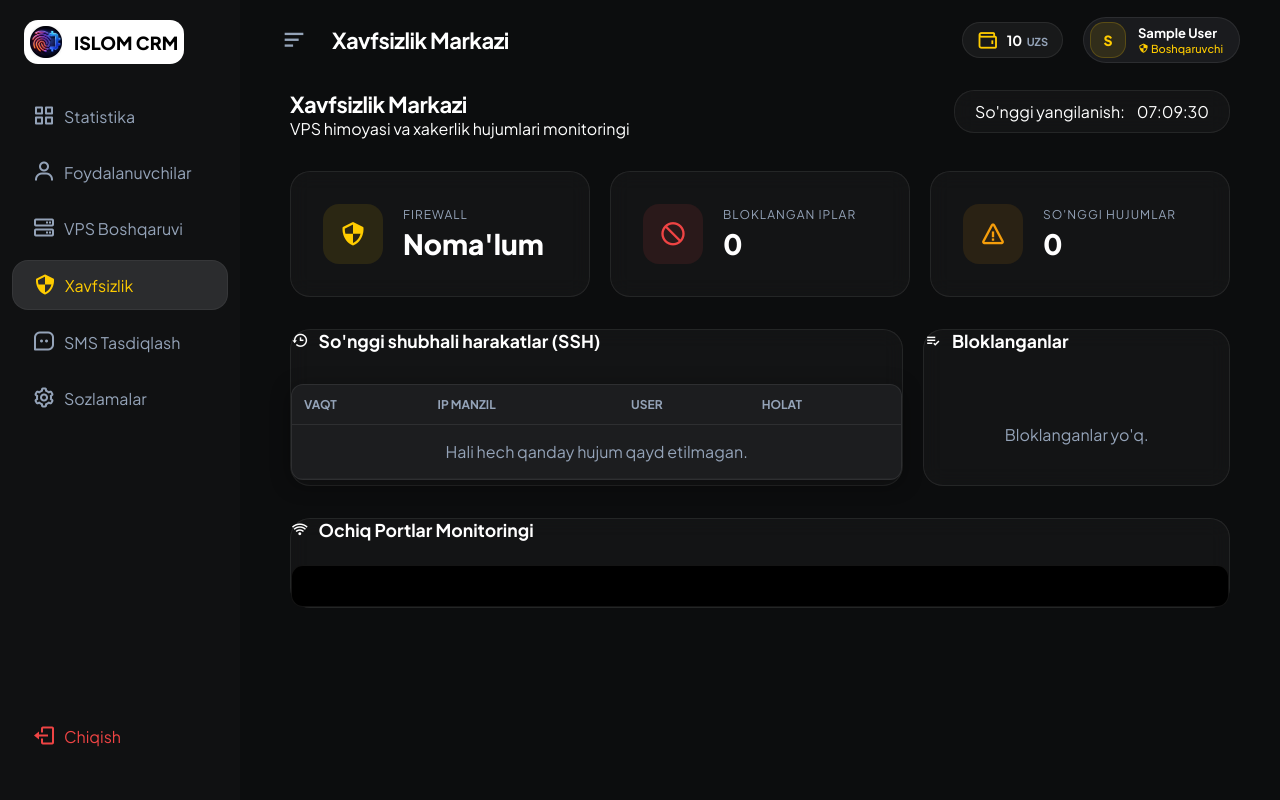
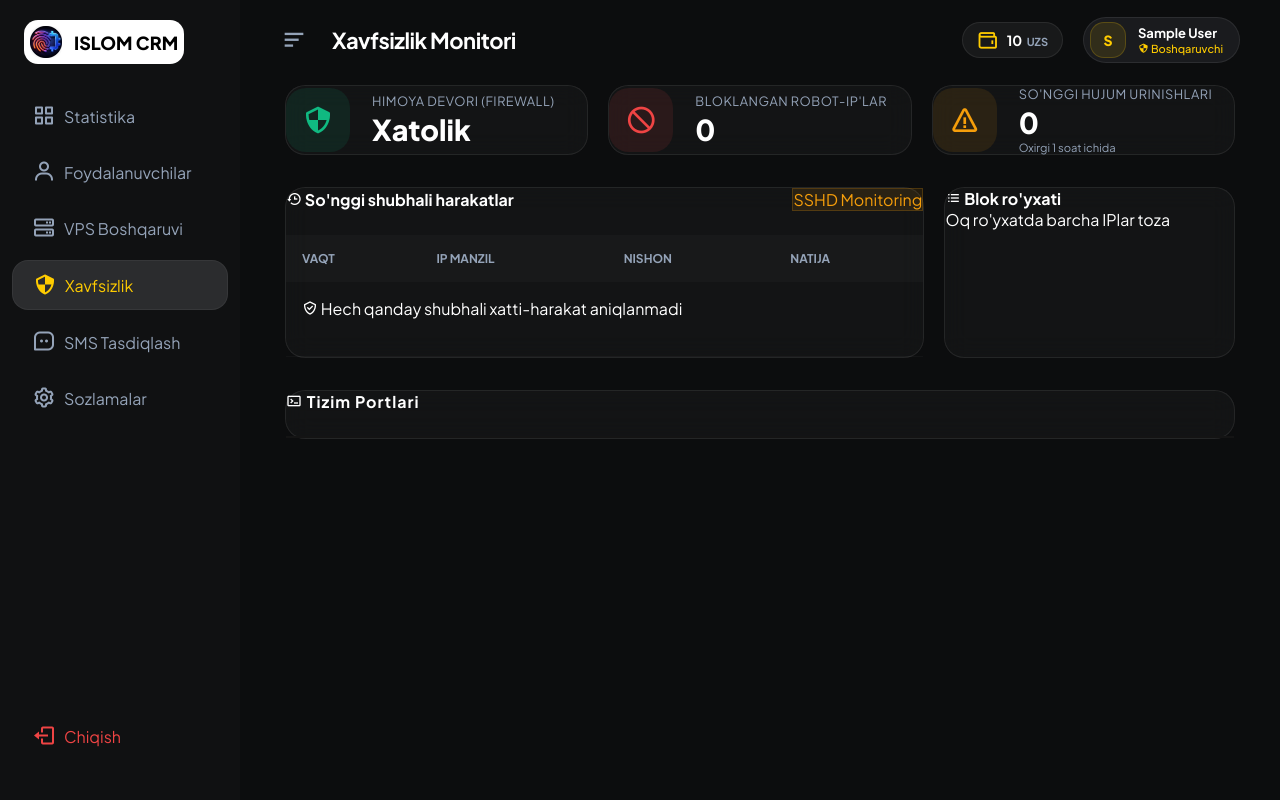
Before and after one commit to islampayments-byte/IslomCRM.uz, a Flask app: page /admin/security in a window 1280 px wide. Run offline with Flask 3, Linux system fonts and the light colour scheme; a user stored in the database is signed in; tables that the repository leaves empty hold one stand-in row (values such as "Sample post").

Commit message:
Security UI/Data Overhaul: Fixed parsing and implemented Premium design

```diff
--- a/admin/routes.py
+++ b/admin/routes.py
@@ -239,29 +239,25 @@ def security_center():
     try:
         # 1. Firewall Status
         try:
-            # Use full path and sudo if needed
-            fw = subprocess.check_output(['sudo', 'ufw', 'status'], stderr=subprocess.STDOUT).decode()
+            fw = subprocess.check_output(['ufw', 'status'], stderr=subprocess.STDOUT).decode()
             security_data['firewall_status'] = 'Faol' if 'Status: active' in fw else 'Faol emas'
         except Exception as fe:
-            with open('error.log', 'a') as f:
-                f.write(f"{datetime.datetime.now()} - Firewall Check Error: {str(fe)}\n")
+            security_data['firewall_status'] = 'Xatolik'
 
         # 2. Banned IPs (Fail2Ban)
         try:
-            f2b = subprocess.check_output(['sudo', 'fail2ban-client', 'status', 'sshd'], stderr=subprocess.STDOUT).decode()
-            for line in f2b.split('\n'):
-                if 'Banned IP list:' in line:
-                    ips_str = line.split('Banned IP list:')[1].strip()
-                    if ips_str:
-                        security_data['banned_ips'] = ips_str.split()
-        except Exception as f2e:
-           with open('error.log', 'a') as f:
-                f.write(f"{datetime.datetime.now()} - Fail2Ban Check Error: {str(f2e)}\n")
+            f2b = subprocess.check_output(['fail2ban-client', 'status', 'sshd'], stderr=subprocess.STDOUT).decode()
+            if 'Banned IP list:' in f2b:
+                ips_str = f2b.split('Banned IP list:')[1].strip()
+                if ips_str:
+                    security_data['banned_ips'] = ips_str.split()
+        except Exception:
+            pass
 
-        # 3. Failed Login Attempts (Last 50 logs, filtered)
+        # 3. Failed Login Attempts
         try:
-            log_out = subprocess.check_output(['sudo', 'journalctl', '_SYSTEMD_UNIT=ssh.service', '--no-pager', '-n', '100'], stderr=subprocess.STDOUT).decode()
-            seen_ips = set()
+            # Get last 100 lines and find 'Failed password'
+            log_out = subprocess.check_output(['journalctl', '_SYSTEMD_UNIT=ssh.service', '-n', '200', '--no-pager'], stderr=subprocess.STDOUT).decode()
             attempts = []
             for line in reversed(log_out.split('\n')):
                 if 'Failed password' in line:
@@ -269,30 +265,25 @@ def security_center():
                     if len(parts) > 1:
                         ip = parts[1].split()[0]
                         time_part = " ".join(line.split()[:3])
-                        user_type = "root" if 'for root' in line else "invalid user"
+                        user_type = "root" if 'for root' in line else "foydalanuvchi"
                         attempts.append({
                             'time': time_part,
                             'ip': ip,
                             'user': user_type
                         })
-            security_data['failed_attempts'] = attempts[:20] # Return last 20 unique-ish
-        except Exception as le:
-            with open('error.log', 'a') as f:
-                f.write(f"{datetime.datetime.now()} - Log Check Error: {str(le)}\n")
+            security_data['failed_attempts'] = attempts[:20]
+        except Exception:
+            pass
 
         # 4. Open Ports
         try:
-            ports_out = subprocess.check_output(['sudo', 'ss', '-tuln'], stderr=subprocess.STDOUT).decode()
-            # Clean up the output to be more readable
-            lines = [l for l in ports_out.split('\n') if l.strip()]
-            security_data['open_ports'] = lines
-        except Exception as pe:
+            ports_out = subprocess.check_output(['ss', '-tuln'], stderr=subprocess.STDOUT).decode()
+            security_data['open_ports'] = [l.strip() for l in ports_out.split('\n') if l.strip()]
+        except Exception:
             pass
 
     except Exception as e:
-        with open('error.log', 'a') as f:
-            f.write(f"{datetime.datetime.now()} - Security Center Global Error: {str(e)}\n")
-        flash(f"Xavfsizlik ma'lumotlarini olishda kutilmagan xatolik: {str(e)}", "warning")
+        flash(f"Xavfsizlik tizimi bilan bog'lanishda xatolik: {str(e)}", "warning")
 
     return render_template('admin/security.html', data=security_data)
 
--- a/templates/admin/security.html
+++ b/templates/admin/security.html
@@ -1,88 +1,84 @@
 {% extends "base.html" %}
 
-{% block page_title %}Xavfsizlik Markazi{% endblock %}
+{% block page_title %}Xavfsizlik Monitori{% endblock %}
 
 {% block content %}
-<div class="security-dashboard animate__animated animate__fadeIn">
-    <!-- Header -->
-    <div class="security-header mb-4">
-        <div class="header-main">
-            <h1 class="page-title text-white">Xavfsizlik Markazi</h1>
-            <p class="text-muted">VPS himoyasi va xakerlik hujumlari monitoringi</p>
-        </div>
-        <div class="update-tag glass">
-            <span class="text-muted small">So'nggi yangilanish:</span>
-            <span class="text-white font-weight-bold">{{ data.last_update.strftime('%H:%M:%S') }}</span>
-        </div>
-    </div>
+<div class="security-container animate__animated animate__fadeIn">
 
-    <!-- Overview Cards -->
-    <div class="stats-grid mb-4">
-        <div class="stat-card glass p-4">
-            <div class="stat-icon bg-primary-faded">
+    <!-- Top Stats Row -->
+    <div class="row-stats mb-4">
+        <div class="security-stat-card glass p-4">
+            <div class="stat-icon-wrapper guard">
                 <i class='bx bx-shield-quarter'></i>
             </div>
-            <div class="stat-info">
-                <span class="stat-label">Firewall</span>
-                <h3 class="stat-value {{ 'text-success' if data.firewall_status == 'Faol' else 'text-danger' }}">
+            <div class="stat-content">
+                <span class="label">Himoya Devori (Firewall)</span>
+                <h3 class="status-value {{ 'text-success' if data.firewall_status == 'Faol' else 'text-danger' }}">
                     {{ data.firewall_status }}
                 </h3>
             </div>
         </div>
 
-        <div class="stat-card glass p-4">
-            <div class="stat-icon bg-danger-faded">
+        <div class="security-stat-card glass p-4">
+            <div class="stat-icon-wrapper ban">
                 <i class='bx bx-block'></i>
             </div>
-            <div class="stat-info">
-                <span class="stat-label">Bloklangan IPlar</span>
-                <h3 class="stat-value text-white">{{ data.banned_ips|length }}</h3>
+            <div class="stat-content">
+                <span class="label">Bloklangan Robot-IP'lar</span>
+                <h3 class="status-value text-white">{{ data.banned_ips|length }}</h3>
             </div>
         </div>
 
-        <div class="stat-card glass p-4">
-            <div class="stat-icon bg-warning-faded">
+        <div class="security-stat-card glass p-4">
+            <div class="stat-icon-wrapper fire">
                 <i class='bx bx-error'></i>
             </div>
-            <div class="stat-info">
-                <span class="stat-label">So'nggi Hujumlar</span>
-                <h3 class="stat-value text-white">{{ data.failed_attempts|length }}</h3>
+            <div class="stat-content">
+                <span class="label">So'nggi Hujum Urinishlari</span>
+                <h3 class="status-value text-white">{{ data.failed_attempts|length }}</h3>
+                <p class="sub-label">Oxirgi 1 soat ichida</p>
             </div>
         </div>
     </div>
 
-    <!-- Tables Grid -->
-    <div class="details-grid">
-        <!-- Recent Logs -->
-        <div class="details-card glass p-4 col-main">
-            <h4 class="section-title mb-4">
-                <i class='bx bx-history text-warning'></i> So'nggi shubhali harakatlar (SSH)
-            </h4>
-            <div class="table-container">
-                <table class="modern-table">
+    <!-- Main Grid -->
+    <div class="security-main-grid">
+        <!-- Attack Logs -->
+        <div class="card glass p-0 border-0 overflow-hidden">
+            <div class="card-header p-4 d-flex justify-content-between align-items-center">
+                <h4 class="m-0 text-white font-weight-bold">
+                    <i class='bx bx-history text-warning mr-2'></i> So'nggi shubhali harakatlar
+                </h4>
+                <span class="badge badge-warning-faded text-warning p-2 px-3">SSHD Monitoring</span>
+            </div>
+            <div class="table-responsive">
+                <table class="table-security">
                     <thead>
                         <tr>
                             <th>Vaqt</th>
                             <th>IP Manzil</th>
-                            <th>User</th>
-                            <th>Holat</th>
+                            <th>Nishon</th>
+                            <th>Natija</th>
                         </tr>
                     </thead>
                     <tbody>
                         {% for attempt in data.failed_attempts %}
-                        <tr>
-                            <td><span class="text-muted">{{ attempt.time }}</span></td>
-                            <td class="font-bold">{{ attempt.ip }}</td>
+                        <tr class="log-row">
+                            <td class="text-muted">{{ attempt.time }}</td>
+                            <td class="font-weight-bold text-white">{{ attempt.ip }}</td>
                             <td>
-                                <span class="badge {{ 'badge-danger' if attempt.user == 'root' else 'badge-warning' }}">
+                                <span class="badge {{ 'badge-danger-faded' if attempt.user == 'root' else 'badge-warning-faded' }}">
                                     {{ attempt.user }}
                                 </span>
                             </td>
-                            <td><span class="text-danger">Failed Password</span></td>
+                            <td><span class="text-danger small">failed_password</span></td>
                         </tr>
                         {% else %}
                         <tr>
-                            <td colspan="4" class="empty-state">Hali hech qanday hujum qayd etilmagan.</td>
+                            <td colspan="4" class="text-center py-5 text-muted">
+                                <i class='bx bx-check-shield h1 d-block mb-3 text-success'></i>
+                                Hech qanday shubhali xatti-harakat aniqlanmadi
+                            </td>
                         </tr>
                         {% endfor %}
                     </tbody>
@@ -90,193 +86,157 @@
             </div>
         </div>
 
-        <!-- Banned List -->
-        <div class="details-card glass p-4 col-side">
-            <h4 class="section-title mb-4">
-                <i class='bx bx-list-check text-danger'></i> Bloklanganlar
+        <!-- Banned IPs Side Panel -->
+        <div class="card glass p-4 border-0">
+            <h4 class="m-0 text-white font-weight-bold mb-4">
+                <i class='bx bx-list-ul text-danger mr-2'></i> Blok ro'yxati
             </h4>
-            <div class="ip-list">
+            <div class="ban-list-container">
                 {% for ip in data.banned_ips %}
-                <div class="ip-item glass-border mb-2">
-                    <span class="font-bold">{{ ip }}</span>
-                    <span class="status-tag danger">BANNED</span>
+                <div class="ban-item glass p-3 mb-2 d-flex justify-content-between align-items-center">
+                    <span class="ip-addr font-weight-bold">{{ ip }}</span>
+                    <span class="status-indicator danger">BLOCKED</span>
                 </div>
                 {% else %}
-                <div class="empty-state py-4">Bloklanganlar yo'q.</div>
+                <div class="text-center py-5 text-muted small">
+                    Oq ro'yxatda barcha IPlar toza
+                </div>
                 {% endfor %}
             </div>
         </div>
     </div>
 
-    <!-- Active Ports -->
-    <div class="details-card glass p-4 mt-4">
-        <h4 class="section-title mb-3">
-            <i class='bx bx-wifi text-primary'></i> Ochiq Portlar Monitoringi
+    <!-- Technical Info -->
+    <div class="card glass p-4 mt-4 border-0">
+        <h4 class="text-white mb-3 font-weight-bold small uppercase tracking-wider">
+            <i class='bx bx-terminal text-primary mr-2'></i> Tizim Portlari
         </h4>
-        <div class="terminal-view">
-            <pre>{% for port in data.open_ports %}{{ port }}{% if not loop.last %}\n{% endif %}{% endfor %}</pre>
+        <div class="shell-container p-3 rounded">
+            <pre class="m-0 text-success">{% for port in data.open_ports %}{{ port }}\n{% endfor %}</pre>
         </div>
     </div>
 </div>
 
 <style>
-    /* Custom Security UI Styles */
-    .security-dashboard {
-        color: var(--text-color);
-        padding: 10px;
+    .security-container {
+        padding: 5px;
     }
 
-    .security-header {
+    .row-stats {
+        display: grid;
+        grid-template-columns: repeat(auto-fit, minmax(300px, 1fr));
+        gap: 20px;
+    }
+
+    .security-stat-card {
         display: flex;
-        justify-content: space-between;
-        align-items: flex-start;
+        align-items: center;
+        gap: 22px;
+        transition: transform 0.2s;
+    }
+
+    .security-stat-card:hover {
+        transform: translateY(-5px);
+    }
+
+    .stat-icon-wrapper {
+        width: 64px;
+        height: 64px;
+        border-radius: 20px;
+        display: flex;
+        align-items: center;
+        justify-content: center;
+        font-size: 32px;
+    }
+
+    .guard { color: var(--success); background: rgba(16, 185, 129, 0.1); }
+    .ban { color: var(--danger); background: rgba(239, 68, 68, 0.1); }
+    .fire { color: var(--warning); background: rgba(245, 158, 11, 0.1); }
+
+    .label {
+        color: var(--text-muted);
+        font-size: 0.8rem;
+        display: block;
+        text-transform: uppercase;
+        letter-spacing: 0.5px;
+        margin-bottom: 2px;
+    }
+
+    .status-value {
+        font-size: 1.8rem;
+        font-weight: 800;
+        margin: 0;
+    }
+
+    .sub-label {
+        font-size: 0.7rem;
+        color: var(--text-muted);
+        margin: 0;
+    }
+
+    .security-main-grid {
+        display: grid;
+        grid-template-columns: 2.2fr 1fr;
+        gap: 20px;
+    }
+
+    @media (max-width: 1100px) {
+        .security-main-grid { grid-template-columns: 1fr; }
+    }
+
+    .table-security {
+        width: 100%;
+        border-collapse: collapse;
+    }
+
+    .table-security th {
+        background: rgba(255, 255, 255, 0.02);
+        padding: 16px;
+        text-align: left;
+        color: var(--text-muted);
+        font-size: 0.75rem;
+        text-transform: uppercase;
+    }
+
+    .table-security td {
+        padding: 16px;
+        border-bottom: 1px solid rgba(255, 255, 255, 0.03);
+    }
+
+    .badge-warning-faded { background: rgba(245, 158, 11, 0.1); color: #f59e0b; border: 1px solid rgba(245, 158, 11, 0.2); }
+    .badge-danger-faded { background: rgba(239, 68, 68, 0.1); color: #ef4444; border: 1px solid rgba(239, 68, 68, 0.2); }
+
+    .status-indicator {
+        font-size: 0.65rem;
+        font-weight: 800;
+        padding: 4px 10px;
+        border-radius: 6px;
+        border: 1px solid;
+    }
+
+    .danger { border-color: #ef4444; color: #ef4444; }
+
+    .shell-container {
+        background: #000;
+        border: 1px solid var(--border-color);
+        max-height: 300px;
+        overflow-y: auto;
+    }
+
+    .shell-container pre {
+        color: #10b981;
+        font-family: 'Consolas', monospace;
+        font-size: 0.85rem;
+        line-height: 1.6;
     }
 
     .glass {
         background: rgba(255, 255, 255, 0.03);
-        backdrop-filter: blur(10px);
+        backdrop-filter: blur(12px);
         border: 1px solid rgba(255, 255, 255, 0.08);
         border-radius: 20px;
     }
 
-    .glass-border {
-        border: 1px solid rgba(255, 255, 255, 0.08);
-        padding: 12px;
-        border-radius: 12px;
-    }
-
-    .stats-grid {
-        display: grid;
-        grid-template-columns: repeat(auto-fit, minmax(280px, 1fr));
-        gap: 20px;
-    }
-
-    .stat-card {
-        display: flex;
-        align-items: center;
-        gap: 20px;
-    }
-
-    .stat-icon {
-        width: 60px;
-        height: 60px;
-        border-radius: 16px;
-        display: flex;
-        align-items: center;
-        justify-content: center;
-        font-size: 28px;
-    }
-
-    .bg-primary-faded { background: rgba(255, 204, 0, 0.1); color: var(--primary-color); }
-    .bg-danger-faded { background: rgba(239, 68, 68, 0.1); color: #ef4444; }
-    .bg-warning-faded { background: rgba(245, 158, 11, 0.1); color: #f59e0b; }
-
-    .stat-label {
-        display: block;
-        color: var(--text-muted);
-        font-size: 0.75rem;
-        text-transform: uppercase;
-        letter-spacing: 1px;
-        margin-bottom: 4px;
-    }
-
-    .stat-value {
-        font-size: 1.75rem;
-        font-weight: 800;
-        margin: 0;
-    }
-
-    .details-grid {
-        display: grid;
-        grid-template-columns: 2fr 1fr;
-        gap: 20px;
-    }
-
-    @media (max-width: 1024px) {
-        .details-grid { grid-template-columns: 1fr; }
-        .security-header { flex-direction: column; gap: 12px; }
-    }
-
-    .section-title {
-        display: flex;
-        align-items: center;
-        gap: 10px;
-        font-weight: 700;
-        font-size: 1.1rem;
-    }
-
-    .modern-table {
-        width: 100%;
-        border-collapse: collapse;
-    }
-
-    .modern-table th {
-        text-align: left;
-        color: var(--text-muted);
-        font-size: 0.75rem;
-        text-transform: uppercase;
-        padding: 12px;
-        border-bottom: 1px solid var(--border-color);
-    }
-
-    .modern-table td {
-        padding: 16px 12px;
-        border-bottom: 1px solid rgba(255, 255, 255, 0.03);
-    }
-
-    .font-bold { font-weight: 700; }
-    .empty-state { text-align: center; color: var(--text-muted); padding: 40px 0; }
-
-    .badge {
-        padding: 4px 10px;
-        border-radius: 8px;
-        font-size: 0.7rem;
-        font-weight: 700;
-    }
-
-    .badge-danger { background: rgba(239, 68, 68, 0.1); color: #ef4444; }
-    .badge-warning { background: rgba(245, 158, 11, 0.1); color: #f59e0b; }
-
-    .ip-item {
-        display: flex;
-        justify-content: space-between;
-        align-items: center;
-        transition: 0.2s;
-    }
-
-    .ip-item:hover { background: rgba(255,255,255, 0.02); }
-
-    .status-tag {
-        font-size: 0.65rem;
-        font-weight: 800;
-        padding: 4px 8px;
-        border-radius: 6px;
-        border: 1px solid;
-    }
-
-    .status-tag.danger { border-color: #ef4444; color: #ef4444; }
-
-    .terminal-view {
-        background: #000;
-        padding: 20px;
-        border-radius: 12px;
-        border: 1px solid var(--border-color);
-        overflow-x: auto;
-    }
-
-    .terminal-view pre {
-        margin: 0;
-        color: #10b981;
-        font-family: 'Courier New', monospace;
-        font-size: 0.85rem;
-        line-height: 1.5;
-    }
-
-    .update-tag {
-        padding: 10px 20px;
-        display: flex;
-        gap: 12px;
-        align-items: center;
-    }
+    .tracking-wider { letter-spacing: 1px; }
 </style>
 {% endblock %}
```
